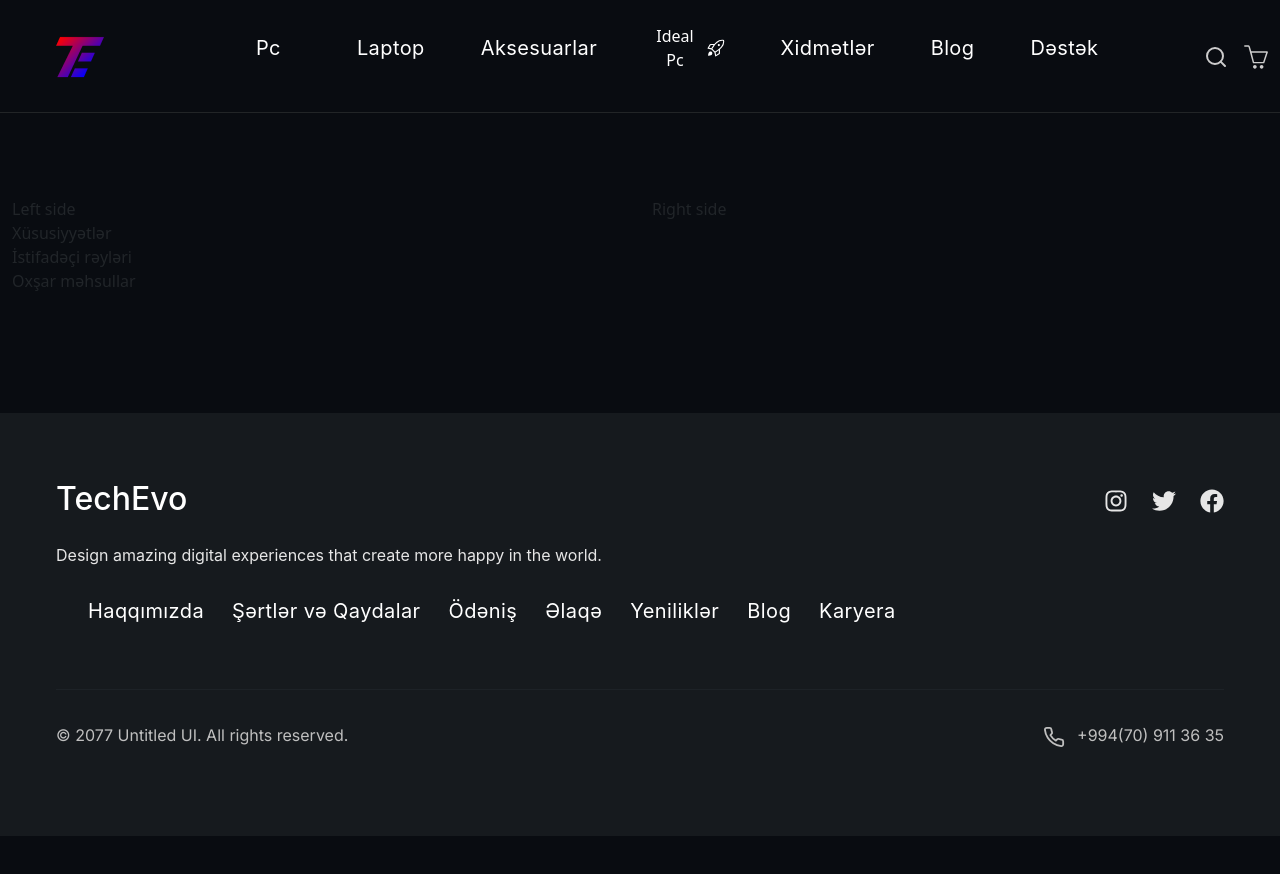
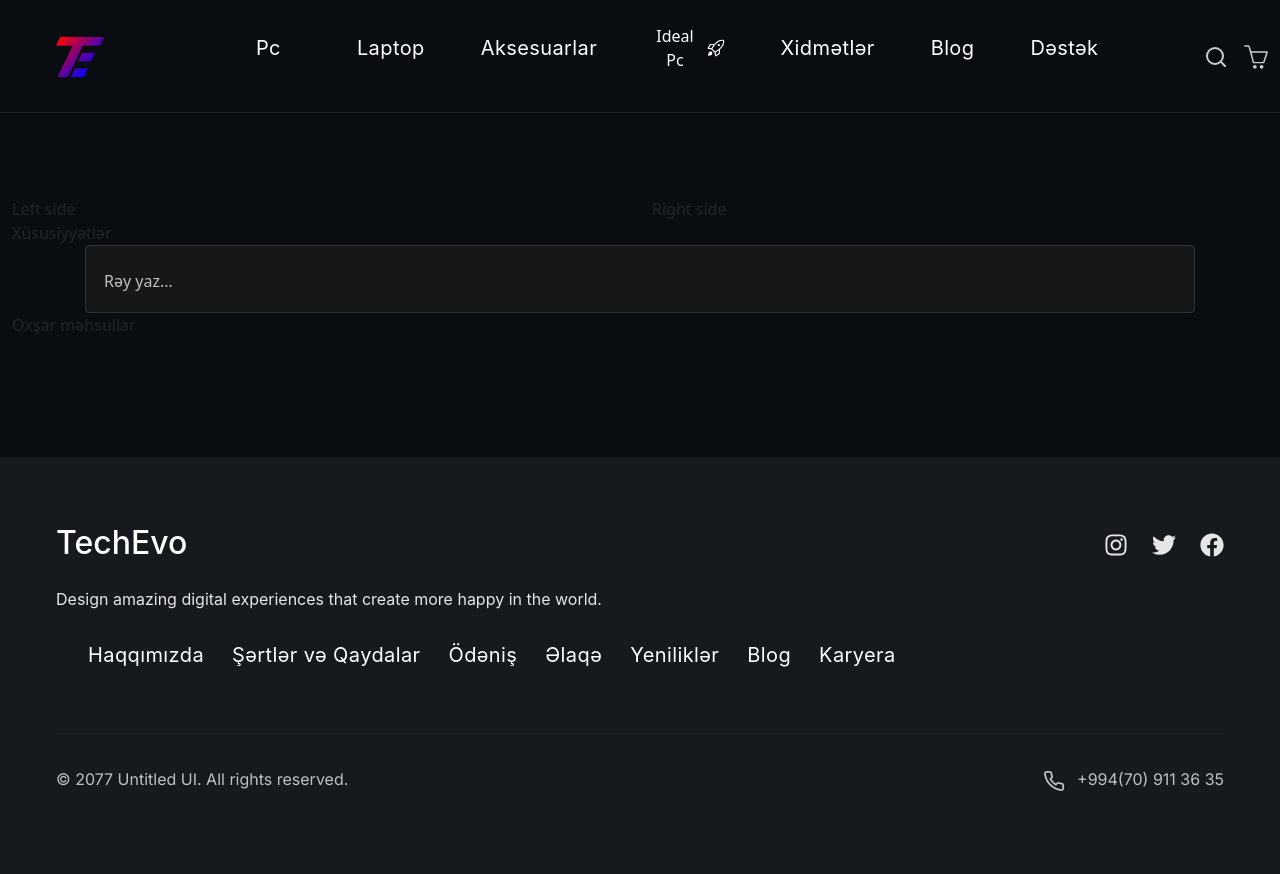
Before and after one commit to nigaraliyevas/TechEvo, a React (Vite) app: page /product in a window 1280 px wide. Shown: the top 874 px of the page. Before the commit the page ends 836 px from the top, so only its background shows below. Built offline with nearby package versions, Linux system fonts and the light colour scheme; a web font is replaced by a local one.

Commit message:
package is update

```diff
--- a/package.json
+++ b/package.json
@@ -27,7 +27,8 @@
     "react-router-dom": "^6.26.2",
     "react-slick": "^0.30.2",
     "react-slider": "^2.0.6",
-    "slick-carousel": "^1.8.1"
+    "slick-carousel": "^1.8.1",
+    "sweetalert2": "^11.14.1"
   },
   "devDependencies": {
     "@eslint/js": "^9.9.0",
--- a/src/Pages/ProductPage/ProductPage.jsx
+++ b/src/Pages/ProductPage/ProductPage.jsx
@@ -1,6 +1,7 @@
 import styles from "./ProductPage.module.scss";
 import Row from "react-bootstrap/Row";
 import Col from "react-bootstrap/Col";
+import CommentSide from "../../components/CommnetSide/CommentSide";
 
 const ProductPage = () => {
   return (
@@ -24,7 +25,7 @@ const ProductPage = () => {
           <div className={styles.comments_side}>
             <Row>
               <Col>
-              İstifadəçi rəyləri
+              <CommentSide/>
               </Col>
             </Row>
           </div>
--- /dev/null
+++ b/src/components/CommnetSide/CommentSide.jsx
@@ -0,0 +1,17 @@
+import styles from './CommentSide.module.scss'
+
+
+
+const CommentSide = () => {
+  return (
+    <>
+    <div style={{maxWidth:'1110px',margin:'auto'}}>
+        <input className={styles.commnetInput} type="text" placeholder='Rəy yaz...' />
+
+    </div>
+
+    </>
+  )
+}
+
+export default CommentSide
--- /dev/null
+++ b/src/components/CommnetSide/CommentSide.module.scss
@@ -0,0 +1,15 @@
+.commnetInput{
+    // padding: 20px 16px 20px 16px;
+    width: 100%;
+    font-size: 20px;
+    height: 68px;
+    border: 1px solid #323337;
+    border-radius: 4px;
+    font-weight: 500;
+    background-color: #151719;
+}
+
+.commnetInput::placeholder {
+    color: #BFBFBF;
+    opacity: 1;
+}
```
Also changed, not shown: 1 other file (tests, documents, lock files or other folders). Lines whose indentation alone changed are shown as unchanged.
